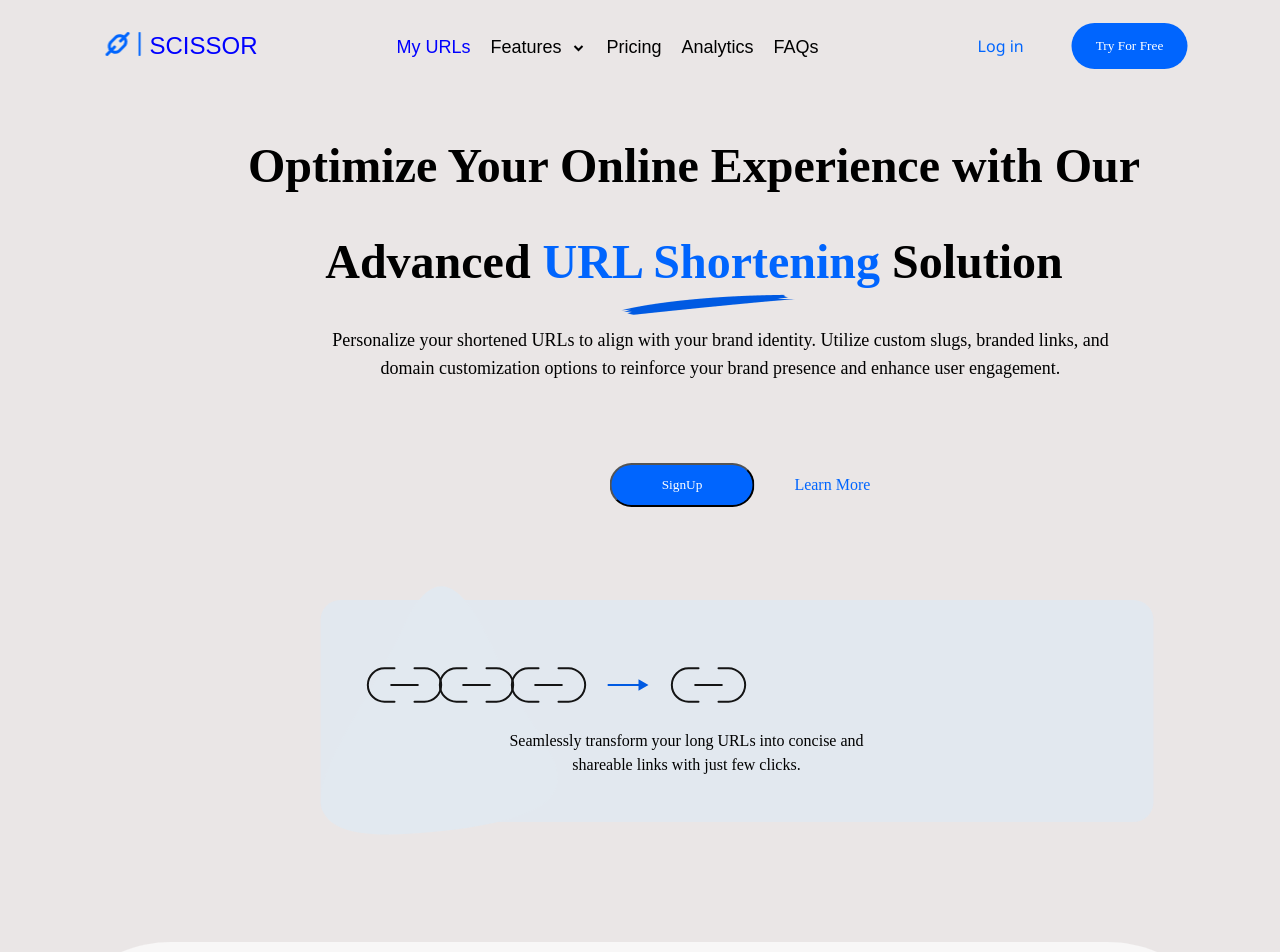
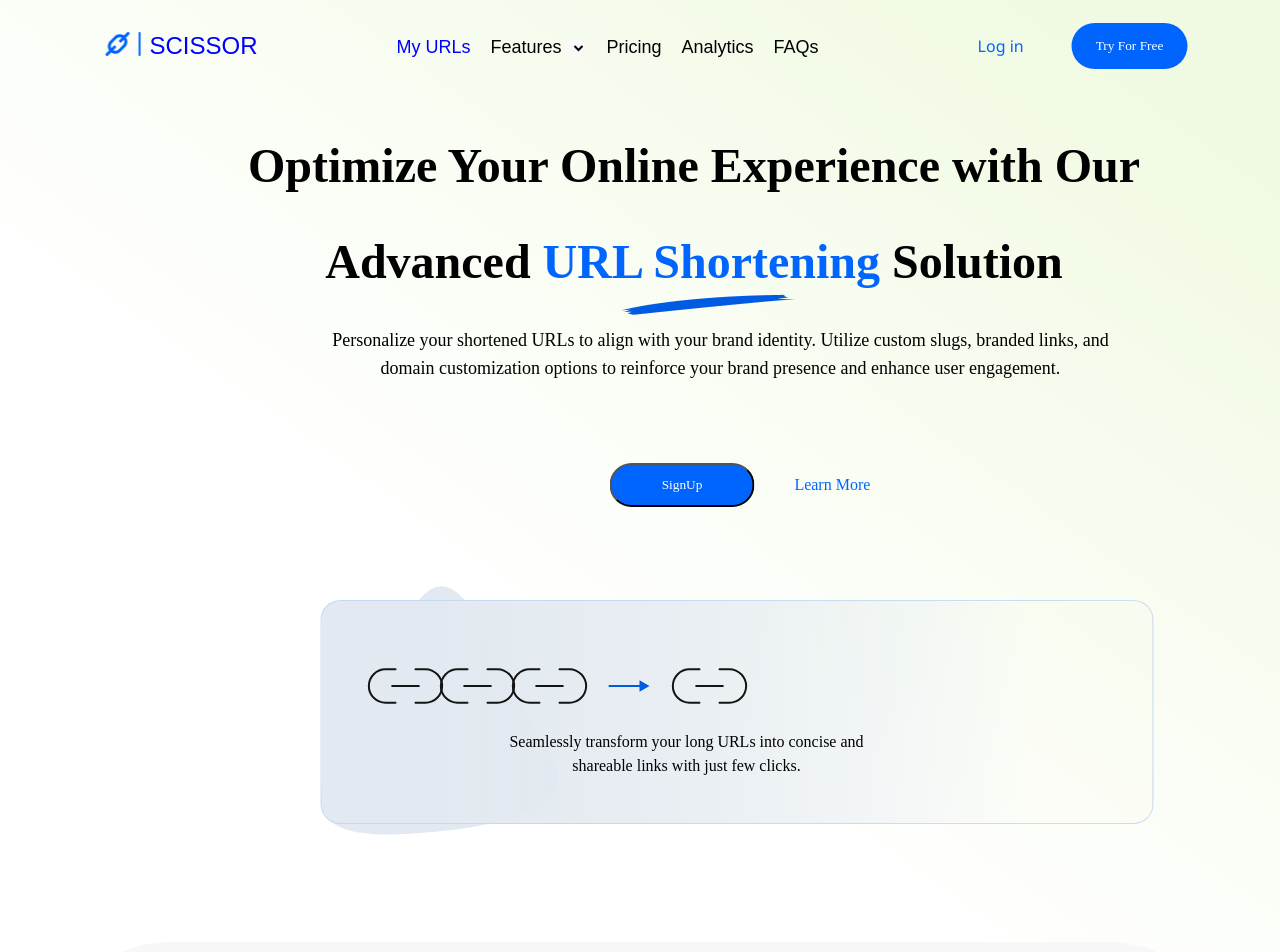
Before and after one commit to babawande01/altSchoolFirstAssignment, a plain HTML site: page index.html in a window 1280 px wide. Shown: the top 952 px of the page. Drawn offline with Linux system fonts and the light colour scheme; a web font is replaced by a local one.

Commit message:
third commit

```diff
--- a/css/style.css
+++ b/css/style.css
@@ -26,9 +26,11 @@ body {
     height: 1024px;
     top: 0px;
     left: 0px;
-    background-color: #ffffff;
-    background: #eae6e6;
+    /* background-color: #ffffff; */
+    /* background: #fbf8f8; */
     position: relative;
+    background: linear-gradient(to top right, #ffffff 40%, rgba(238, 249, 222, 0.881) 90%);
+
 
 }
 
@@ -94,7 +96,7 @@ a.scissor {
 
 .navList a select {
     border: none;
-    background: #eae6e6;
+    background: #fbf8f8;
 }
 
 .loginFrame {
@@ -232,15 +234,20 @@ a.scissor {
 .group2Vector2 {
     width: 238.55px;
     height: 251.20px;
-    top: 725.63px;
-    left: 369px;
+    top: 0px;
+    left: 14px;
+
+
 }
 
 .group2Frame {
     margin-top: -15rem;
     padding: 2.8rem;
-    background-color: #e2e9f0e9;
+    background: linear-gradient(to right, #e2e9f0 15%, 60%, rgba(238, 249, 222, 0.074) 85%);
     border-radius: 20px;
+    border: 0.5px solid #bed3f3c4;
+    z-index: 1;
+    position: relative;
 }
 
 .group2Frame p {
```
